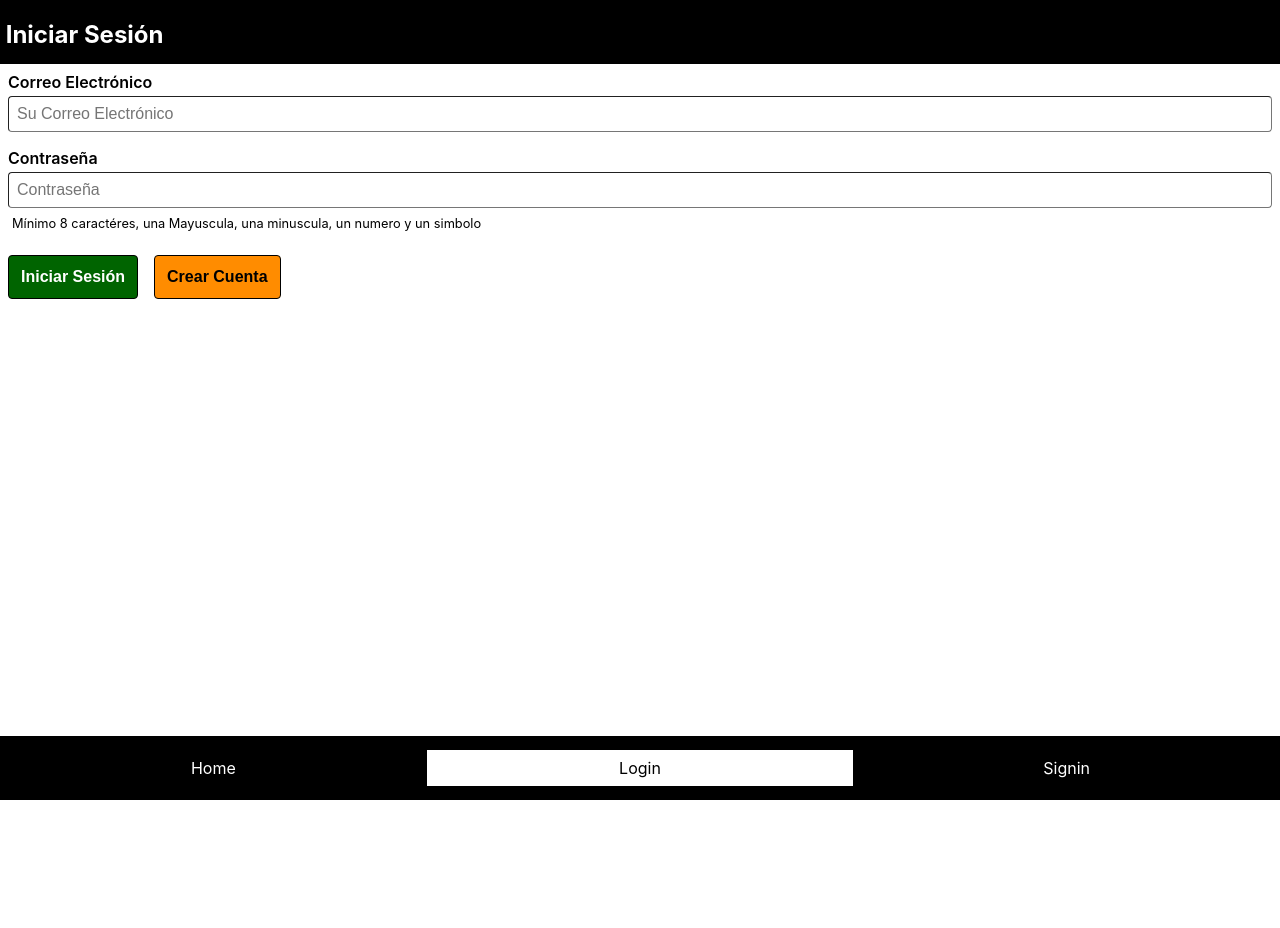
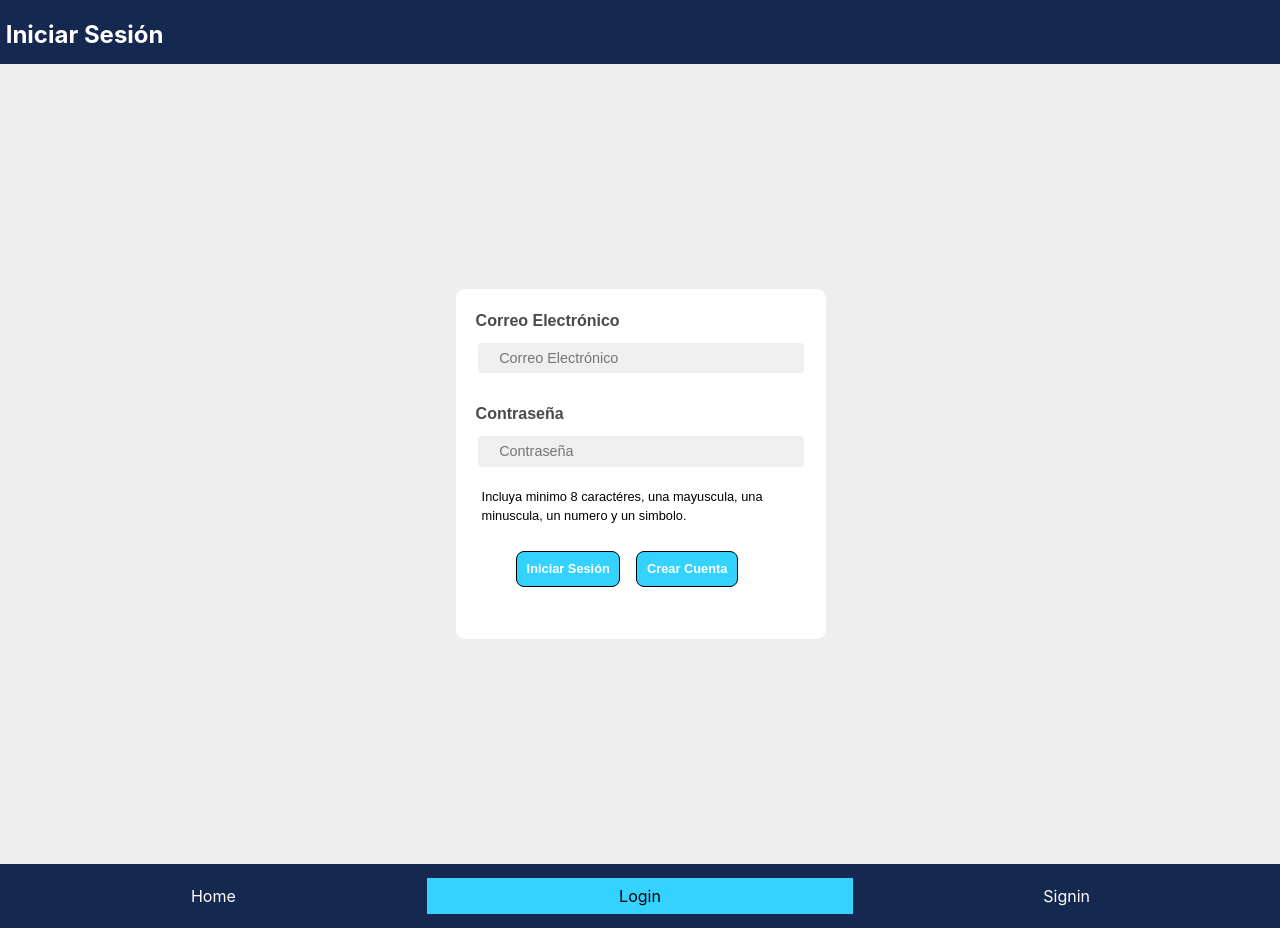
Before and after one commit to eslyardon1010/hemyfarmacosBE, a React (Create React App) app: page /login in a window 1280 px wide. Before the commit the page ends 800 px from the top, so only its background shows below. Built offline with nearby package versions, Linux system fonts and the light colour scheme.

Commit message:
Styles  Login y Signin

```diff
--- a/src/Components/UX/Forms/Forms.css
+++ b/src/Components/UX/Forms/Forms.css
@@ -1,59 +1,77 @@
-.form_field{
+.form_field {
     display: flex;
     flex-direction: column;
-  padding:0.5rem;
+    padding: 0.6rem;
 }
-.form_field label{
+
+.form_field label {
+    margin-top: 10px;
     font-weight: 600;
+    margin-left: 10px;
+    margin-right: 12px;
     margin-bottom: 0.25rem;
+    color: rgb(75, 73, 73);
 }
-.form_field input{
-  padding:0.5rem;
-  font-size:1rem;
-  border-width: thin;
+
+.form_field input {
+    font-size: 0.90rem;
+    border: none;
     border-radius: 0.25rem;
+    background-color: rgba(238, 238, 238, 0.892);
+    padding: 0.5em 1.5em;
+    margin-top: 6px;
+    margin-left: 12px;
+    margin-right: 12px;
+    align-items: center;
 }
-.form_field input:focus{
-  outline-color: darkgreen;
+
+.form_field input:focus {
+    outline-color: grey;
     outline-width: thin;
 }
-.form_field .field_info{
-  padding:0.5rem 0.25rem;
+
+.form_field .field_info {
+    padding: 0.5rem 0.25rem;
     padding-right: 0;
-  font-size:0.8rem;
+    font-size: 0.8rem;
+    margin-top: 12px;
+    margin-left: 12px;
+    margin-right: 12px;
 }
-.form_field .field_error{
-  padding:0.5rem 0.25rem;
+
+.form_field .field_error {
+    padding: 0.5rem 0.25rem;
     padding-right: 0;
-  font-size:0.8rem;
+    font-size: 0.8rem;
     color: darkred;
+    text-align: center;
 }
 
 button {
-  margin:0.5rem;
-  padding:0.5rem;
-  background-color: #000;
-  color:#fff;
+    margin: 0.5rem;
+    padding: 0.4rem;
+    color: #fff;
     font-weight: 600;
     border-width: thin;
     border-style: solid;
-  border-color: #000;
-  border-radius:0.25rem;
-  font-size:1rem;
+    border-radius: 0.50rem;
+    font-size: 0.80rem;
     cursor: pointer;
 }
 
-button.button_primary{
-  padding:0.75rem;
-  background-color: darkgreen;
+button.button_primary {
+    margin-left: 60px;
+    padding: 0.60rem;
+    background-color: #33D2FF;
 }
 
-button.button_secondary{
-  padding:0.75rem;
-  background-color: darkorange;
-  color:#000;
+button.button_secondary {
+    padding: 0.60rem;
+    background-color: #33D2FF;
+    color: white;
 }
 
-button.pill {
-  border-radius: 50%;
+button:focus,
+button:hover {
+    background-color: #142850;
 }
--- a/src/Components/UX/Nav/Nav.css
+++ b/src/Components/UX/Nav/Nav.css
@@ -1,34 +1,37 @@
 .page_footer nav {
-  width:100%;
-  margin:0;
-  padding:0;
+    width: 100%;
+    margin: 0;
+    padding: 0;
 }
+
 .page_footer nav ul {
-  width:100%;
-  padding:0;
-  margin:0;
-  display:flex;
+    width: 100%;
+    padding: 0;
+    margin: 0;
+    display: flex;
     justify-content: space-between;
     align-items: center;
     list-style: none;
 }
-.page_footer nav ul li{
-  display:flex;
-  flex:1;
+
+.page_footer nav ul li {
+    display: flex;
+    flex: 1;
     justify-content: center;
     align-items: center;
     min-height: 4rem;
-  width:100%;
+    width: 100%;
 }
-.page_footer nav ul li a{
-  width:100%;
+
+.page_footer nav ul li a {
+    width: 100%;
     text-decoration: none;
     color: #fff;
     padding: 0.5rem 1rem;
-  text-align:center;
+    text-align: center;
 }
 
-.page_footer nav ul li a.active{
-  background-color: #fff;
-  color:#000;
+.page_footer nav ul li a.active {
+    background-color: #33D2FF;
+    color: #000;
 }
--- a/src/Components/UX/Page/Page.css
+++ b/src/Components/UX/Page/Page.css
@@ -1,22 +1,27 @@
-.page_container{
-  margin:0;
-  padding:0;
+.page_container {
+    margin: 0;
+    padding: 0;
     display: flex;
     min-height: 100vh;
     flex-direction: column;
 }
-.page_container main{
+
+.page_container main {
     min-height: calc(100vh - 8rem);
 }
 
-.page_container.no_header main, .page_container.no_footer main{
+.page_container.no_header main,
+.page_container.no_footer main {
     min-height: calc(100vh - 4rem);
 }
-.page_container.no_header.no_footer main{
+
+.page_container.no_header.no_footer main {
     min-height: 100vh;
 }
-.page_header, .page_footer{
-  background-color: #000;
-  color:#fff;
-  height:4rem;
+
+.page_header,
+.page_footer {
+    background-color: #142850;
+    color: #fff;
+    height: 4rem;
 }
--- /dev/null
+++ b/src/Components/Views/Login/Login.css
@@ -0,0 +1,32 @@
+.align {
+    margin: 0;
+    background-color: #EEEEEE;
+    font-family: sans-serif;
+    line-height: 1.5;
+    min-block-size: 100vh;
+    display: grid;
+    place-items: center;
+}
+
+.container-login {
+    background-image: none;
+    background-color: white;
+    margin-left: 2px;
+    width: 370px;
+    height: 350px;
+    padding: 0;
+    transition: all 0.3s;
+    border-radius: 9px;
+    box-shadow: 4px 4px 4px 4px rgba(238, 238, 238, 0.892);
+}
+
+.container-signin {
+    margin-left: 2px;
+    background-color: white;
+    width: 350px;
+    height: 325px;
+    padding: 0;
+    transition: all 0.3s;
+    border-radius: 9px;
+    box-shadow: 4px 4px 4px 4px rgba(238, 238, 238, 0.892);
+}
--- a/src/Components/Views/Login/Login.js
+++ b/src/Components/Views/Login/Login.js
@@ -2,6 +2,8 @@ import Page from "../../UX/Page/Page";
 import Input from "../../UX/Forms/Input";
 import { PrimaryButton, SecondaryButton } from "../../UX/Forms/Button";
 import Nav from "../../UX/Nav/Nav";
+import "./Login.css";
+
 const Login = ({
   txtCorreoValue,
   txtPasswordValue,
@@ -13,12 +15,13 @@ const Login = ({
 }) => {
   return (
     <Page header={(<h2>&nbsp;Iniciar Sesión</h2>)} footer={<Nav/>}>
-      <section>
+      <section className="align">
+      <section className = "container-login">
         <Input
           label="Correo Electrónico"
           type="text"
           name="txtCorreo"
-          placeholder="Su Correo Electrónico"
+          placeholder="Correo Electrónico"
           value={txtCorreoValue}
           error={errorTxtCorreo}
           onChange={onChangeHandler}
@@ -29,18 +32,19 @@ const Login = ({
           name="txtPassword"
           placeholder="Contraseña"
           value={txtPasswordValue}
-          info="Mínimo 8 caractéres, una Mayuscula, una minuscula, un numero y un simbolo"
+          info="Incluya minimo 8 caractéres, una mayuscula, una minuscula, un numero y un simbolo."
           error={errorPassword}
           hasError={!!(errorPassword && true)}
           onChange={onChangeHandler}
         />
-        <PrimaryButton onClick={onConfirmClick}>
+        <PrimaryButton className="button" onClick={onConfirmClick}>
           Iniciar Sesión
         </PrimaryButton>
         <SecondaryButton onClick={onCancelClick}>
           Crear Cuenta
         </SecondaryButton>
       </section>
+      </section>
     </Page>
   );
 }
--- a/src/Components/Views/Signin/Signin.js
+++ b/src/Components/Views/Signin/Signin.js
@@ -2,6 +2,7 @@ import Page from "../../UX/Page/Page";
 import Input from "../../UX/Forms/Input";
 import { PrimaryButton, SecondaryButton } from "../../UX/Forms/Button";
 import Nav from "../../UX/Nav/Nav";
+import "../Login/Login.css"
 const SignIn = ({
   txtCorreoValue,
   txtPasswordValue,
@@ -13,12 +14,13 @@ const SignIn = ({
 })=> {
   return (
     <Page header={(<h2>&nbsp;Crear Cuenta</h2>)} footer={<Nav />}>
-      <section>
+      <section className="align">
+      <section className = "container-signin">
         <Input
           label="Correo Electrónico"
           type="text"
           name="txtCorreo"
-          placeholder="Su Correo Electrónico"
+          placeholder=" Correo Electrónico"
           value={txtCorreoValue}
           error={errorTxtCorreo}
           onChange={onChangeHandler}
@@ -29,7 +31,7 @@ const SignIn = ({
           name="txtPassword"
           placeholder="Contraseña"
           value={txtPasswordValue}
-          info="Mínimo 8 caractéres, una Mayuscula, una minuscula, un numero y un simbolo"
+          info="Incluya minimo 8 caractéres, una mayuscula, una minuscula, un numero y un simbolo."
           error={errorPassword}
           onChange={onChangeHandler}
         />
@@ -40,6 +42,7 @@ const SignIn = ({
           Tengo Cuenta
         </SecondaryButton>
       </section>
+      </section>
     </Page>
   );
 }
```
Lines whose indentation alone changed are shown as unchanged.
